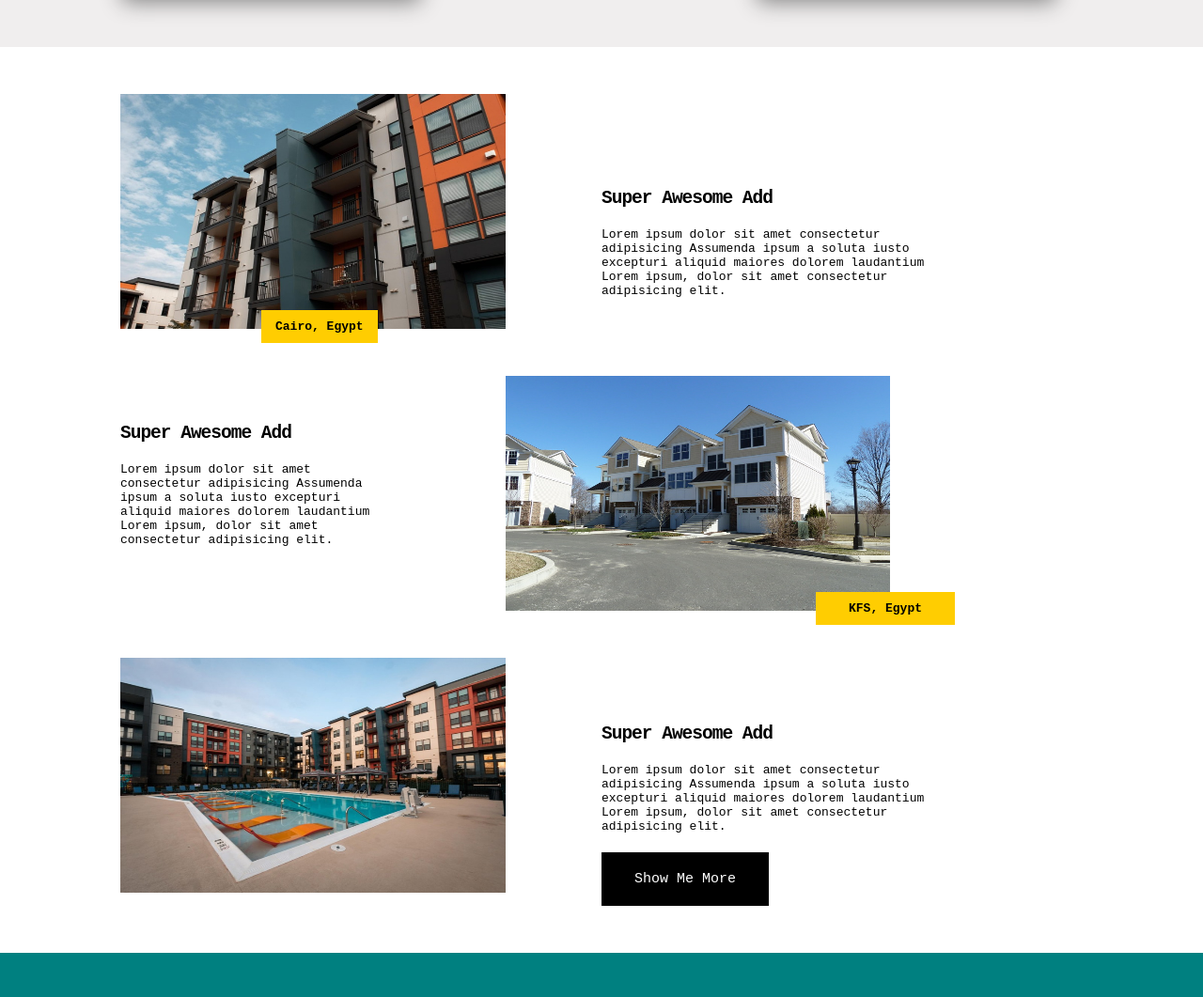
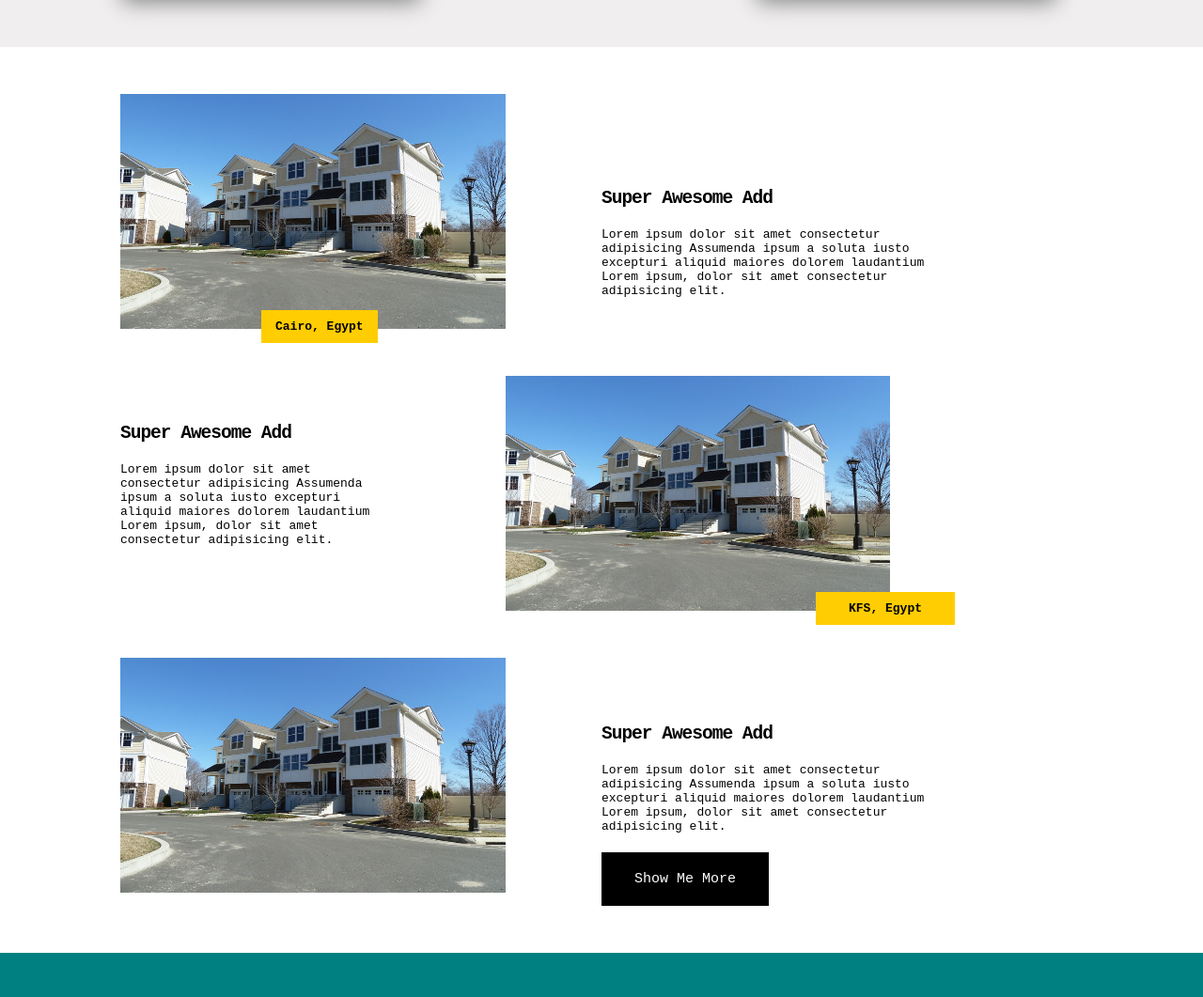
Before and after one commit to Mohammed-Ebrahiim/LUXESTATE-Template, a plain HTML site: page index.html in a window 1280 px wide. Shown: the part 4213-5274 px from the top of the page at 94% size. Drawn offline with Linux system fonts and the light colour scheme.

Commit message:
Update index.html

```diff
--- a/index.html
+++ b/index.html
@@ -263,7 +263,7 @@
     <div class="portfolio">
         <div class="container">
             <div class="first">
-                <div class="image"><img src="images/7.JPG" alt=""></div>
+                <div class="image"><img src="images/6.JPG" alt=""></div>
                 <div class="content">
                     <h2>Super Awesome Add</h2>
                     <p>Lorem ipsum dolor sit amet consectetur adipisicing Assumenda ipsum a soluta iusto excepturi aliquid maiores dolorem laudantium Lorem ipsum, dolor sit amet consectetur adipisicing elit. </p>
@@ -279,7 +279,7 @@
             </div>
                 <div class="clear"></div>
             <div class="third">
-                <img src="images/8.JPG" alt="">
+                <img src="images/6.JPG" alt="">
                 <div class="content">
                     <h2>Super Awesome Add</h2>
                     <p>Lorem ipsum dolor sit amet consectetur adipisicing Assumenda ipsum a soluta iusto excepturi aliquid maiores dolorem laudantium Lorem ipsum, dolor sit amet consectetur adipisicing elit. </p>
```
